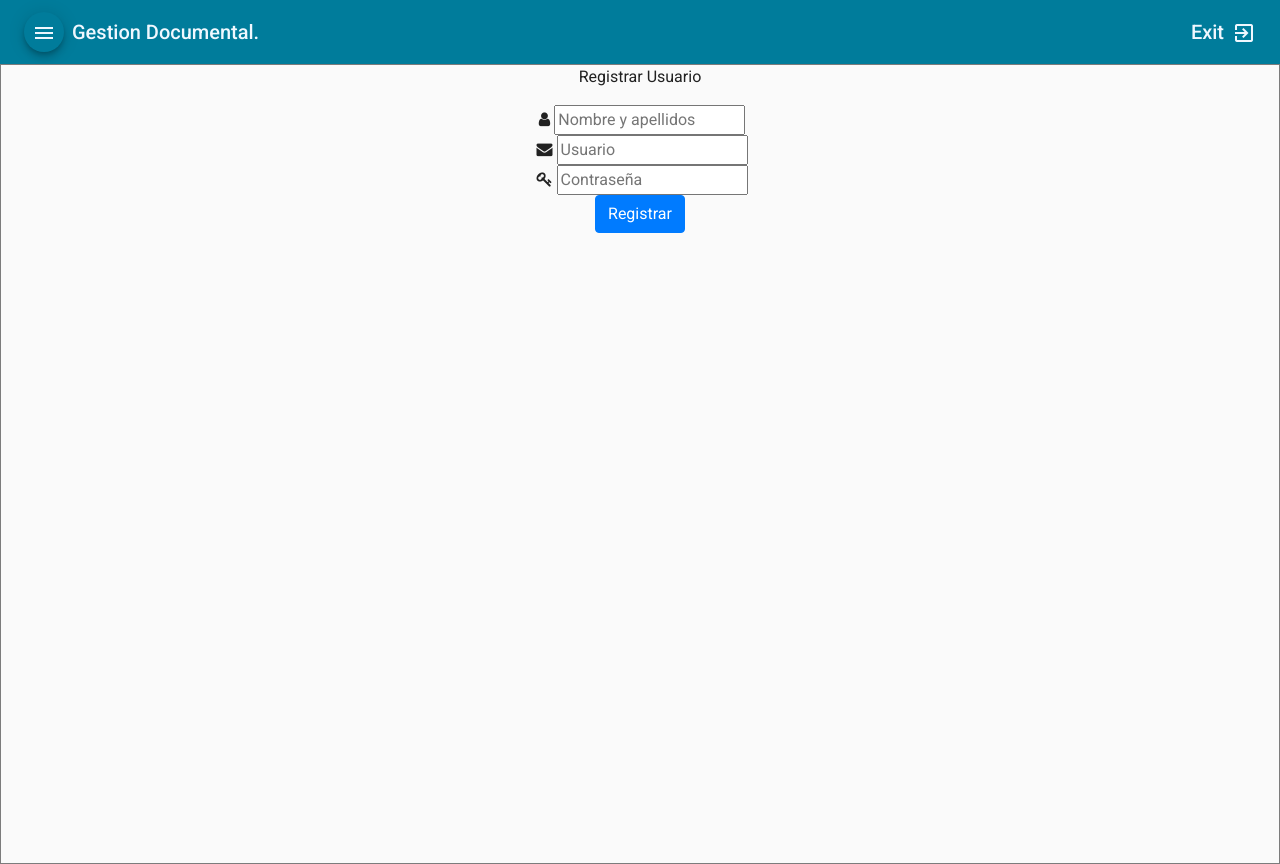
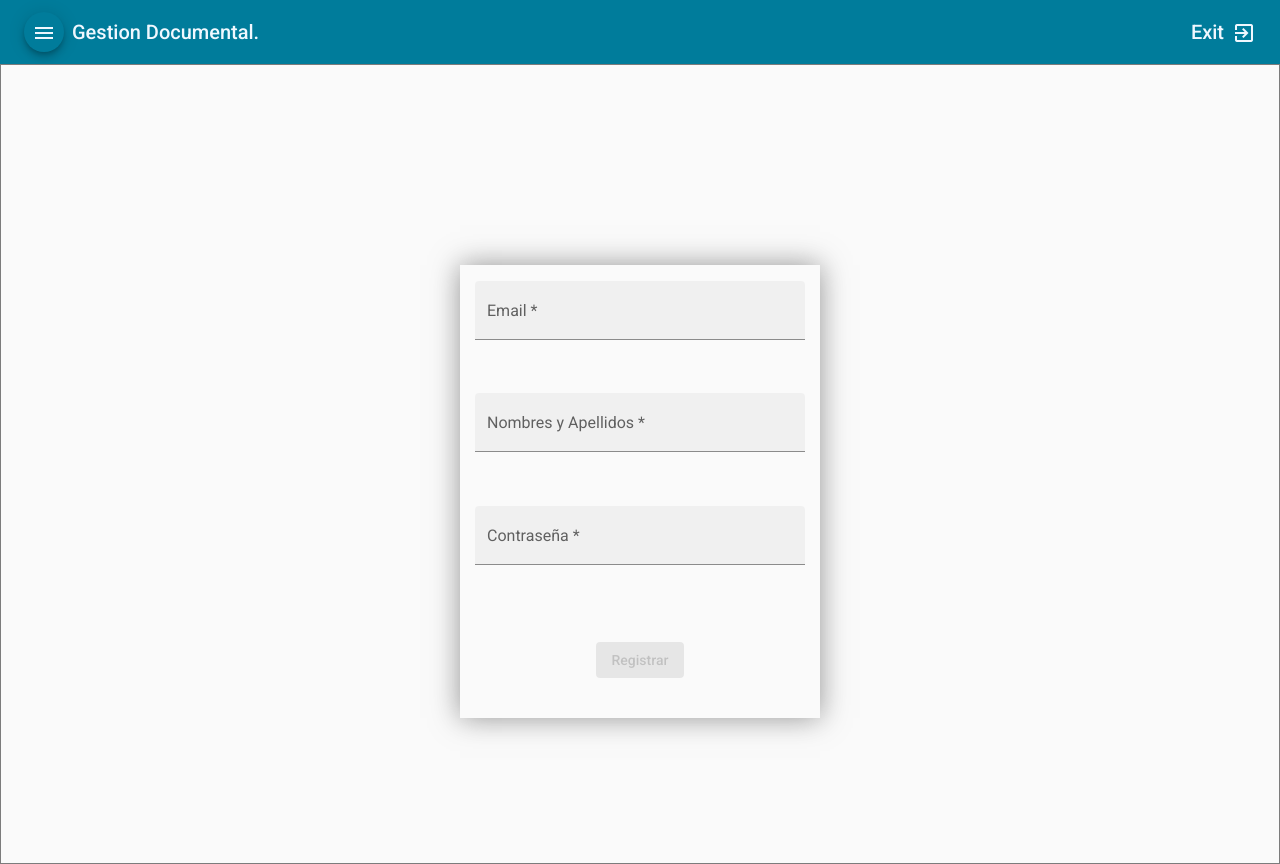
Before and after one commit to fareyes31/GestionDocumental, an Angular app: page /register in a window 1280 px wide. Built offline with nearby package versions, Linux system fonts and the light colour scheme; sample sign-in values are in the browser's storage.

Commit message:
vista del register

```diff
--- a/src/app/GestionDocumental/gestion-documental.module.ts
+++ b/src/app/GestionDocumental/gestion-documental.module.ts
@@ -30,7 +30,7 @@ import { RouterModule } from '@angular/router';
     MatToolbarModule,
     MatIconModule,
     MatButtonModule,
-    RouterModule
+    RouterModule,
   ],
   exports: [
     LoginComponent
--- a/src/app/GestionDocumental/register/register.component.css
+++ b/src/app/GestionDocumental/register/register.component.css
@@ -0,0 +1,51 @@
+.example-form {
+  min-width: 150px;
+  max-width: 500px;
+  width: 100%;
+}
+
+.example-full-width {
+  width: 100%;
+}
+
+.containerOwnApp {
+	box-shadow: 0 0 27px 0 rgba(84, 84, 84, 0.62);
+	padding-top: 15px;
+ }
+
+ .login-page {
+   padding: 18% 0 0;
+   margin: 0 auto 100px;
+   max-width: 360px;
+   position: relative;
+ }
+
+ .login-form {
+	box-shadow: 0 0 27px 0 rgba(84, 84, 84, 0.62);
+ }
+
+ .login-form-header {
+	padding-top: 16px;
+ }
+
+ .login-from-row {
+	padding-top: 16px;
+	padding-bottom: 16px;
+ }
+
+ .login-form-font-header {
+	font-size:30px;
+	font-weight: bold;
+ }
+
+ .login-form-font-header span {
+	color: #007C9B;
+ }
+
+ .color-error{
+   color: red;
+ }
+
+ .color-success{
+   color: green;
+ }
--- a/src/app/GestionDocumental/register/register.component.html
+++ b/src/app/GestionDocumental/register/register.component.html
@@ -1,35 +1,70 @@
 <div class="container">
   <div class="row text-center login-page">
  <div class="col-md-12 login-form">
-    <form [formGroup]="formregister" autocomplete="off" (ngSubmit)="registeruser()">
+
+  <form class="example-form" [formGroup]="formregister" autocomplete="off" (ngSubmit)="registeruser()">
     <div class="row">
-      <div class="col-md-12 login-form-header">
-         <p class="login-form-font-header">Registrar <span>Usuario</span><p>
+      <div class="col-md-12 login-from-row">
+    <mat-form-field class="example-full-width" appearance="fill">
+      <mat-label>Email</mat-label>
+      <input type="email" matInput formControlName="email" name="email" [errorStateMatcher]="matcher"
+             placeholder="Ex. pat@example.com">
+      <!-- <mat-hint>Errors appear instantly!</mat-hint> -->
+      <mat-error *ngIf="this.formregister.get('email')?.hasError('email') && !this.formregister.get('email')?.hasError('required')">
+        Porfavor ingresa un Email valido
+      </mat-error>
+      <mat-error *ngIf="this.formregister.get('email')?.hasError('required')">
+        Email es <strong>requerido</strong>
+      </mat-error>
+    </mat-form-field>
     </div>
     </div>
+
     <div class="row">
       <div class="col-md-12 login-from-row">
-      <i class="fa fa-user m-1"></i>
-          <input formControlName="nombre" name="nombre" type="text" placeholder="Nombre y apellidos" required/>
+    <mat-form-field class="example-full-width" appearance="fill">
+      <mat-label>Nombres y Apellidos</mat-label>
+      <input type="text" matInput formControlName="usuario" name="usuario" [errorStateMatcher]="matcher"
+             placeholder="Ex. pat@example.com">
+      <mat-error *ngIf="!this.formregister.get('usuario')?.hasError('required')">
+        Nombres y Apellidos son <strong>requeridos</strong>
+      </mat-error>
+      <mat-error *ngIf="this.formregister.get('usuario')?.hasError('required')">
+        Nombres y Apellidos <strong>requeridos</strong>
+      </mat-error>
+    </mat-form-field>
       </div>
       </div>
+
+
       <div class="row">
         <div class="col-md-12 login-from-row">
-      <i class="fa fa-envelope m-1"></i>
-          <input formControlName="usuario" name="usuario" type="text" placeholder="Usuario" required/>
+    <mat-form-field class="example-full-width" appearance="fill">
+      <mat-label>Contraseña</mat-label>
+      <input type="password" matInput formControlName="contraseña" name="contraseña" [errorStateMatcher]="matcher"
+             placeholder="Ex. pat@example.com">
+      <mat-error *ngIf="!this.formregister.get('contraseña')?.hasError('required')">
+        Porfavor ingresa una contraseña
+      </mat-error>
+      <mat-error *ngIf="this.formregister.get('contraseña')?.hasError('required')">
+        Contraseña es <strong>requerida</strong>
+      </mat-error>
+    </mat-form-field>
     </div>
     </div>
+
+
+    <br>
     <div class="row">
       <div class="col-md-12 login-from-row">
-          <i class="fa fa-key m-1"></i>
-        <input formControlName="contraseña" name="password" type="password" placeholder="Contraseña" required/>
+    <div class="example-button-row">
+
+      <button type="submit" [disabled]="this.formregister.invalid" mat-flat-button class="btn btn-primary">Registrar</button>
     </div>
     </div>
-  <div class="row">
-     <div class="col-md-12 login-from-row">
-        <button type="submit" class="btn btn-primary">Registrar</button>
     </div>
-  </div>
+    <br>
+
   </form>
 </div>
 </div>
--- a/src/app/GestionDocumental/register/register.component.ts
+++ b/src/app/GestionDocumental/register/register.component.ts
@@ -1,5 +1,14 @@
 import { Component, OnInit } from '@angular/core';
-import { FormBuilder, FormGroup } from '@angular/forms';
+import { FormBuilder, FormControl, FormGroup, FormGroupDirective, NgForm, Validators } from '@angular/forms';
+import { ErrorStateMatcher } from '@angular/material/core';
+
+/** Error when invalid control is dirty, touched, or submitted. */
+export class MyErrorStateMatcher implements ErrorStateMatcher {
+  isErrorState(control: FormControl | null, form: FormGroupDirective | NgForm | null): boolean {
+    const isSubmitted = form && form.submitted;
+    return !!(control && control.invalid && (control.dirty || control.touched || isSubmitted));
+  }
+}
 
 @Component({
   selector: 'app-register',
@@ -8,14 +17,17 @@ import { FormBuilder, FormGroup } from '@angular/forms';
 })
 export class RegisterComponent implements OnInit {
 
+  matcher = new MyErrorStateMatcher();
+
   formregister:FormGroup;
 
   constructor(private fb:FormBuilder) {
-    this.formregister= this.fb.group({
-      nombre : [''],
-      usuario: [''],
-      contraseña: ['']
-    });
+
+    this.formregister = this.fb.group({
+      email: ['', [Validators.email, Validators.required]],
+      usuario: ['', [ Validators.required]],
+      contraseña: ['', Validators.required]
+    })
   }
 
   ngOnInit(): void {
--- a/src/app/GestionDocumental/register/register.module.ts
+++ b/src/app/GestionDocumental/register/register.module.ts
@@ -3,6 +3,8 @@ import { CommonModule } from '@angular/common';
 import { RegisterComponent } from './register.component';
 import { Route, RouterModule } from '@angular/router';
 import { FormsModule, ReactiveFormsModule } from '@angular/forms';
+import { MatInputModule } from '@angular/material/input';
+import {MatButtonModule} from '@angular/material/button';
 
 const ruta: Route [] = [
   {
@@ -19,7 +21,9 @@ const ruta: Route [] = [
     CommonModule,
     RouterModule.forChild(ruta),
     FormsModule,
-    ReactiveFormsModule
+    ReactiveFormsModule,
+    MatInputModule,
+    MatButtonModule
   ]
 })
 export class RegisterModule { }
--- a/src/app/shared/menu/menu.component.html
+++ b/src/app/shared/menu/menu.component.html
@@ -1,4 +1,3 @@
-
 <ul class="navbar-nav mr-auto">
     <li class="nav-item" routerLinkActive="router-link-active">
       <a class="hover-menu" [routerLink]="['/inicio']"><mat-icon>home</mat-icon> Inicio</a>
```
Also changed, not shown: src/app/app.component.html (+1 -16 lines), src/app/app.component.css (line endings or trailing spaces). Lines whose indentation alone changed are shown as unchanged.
